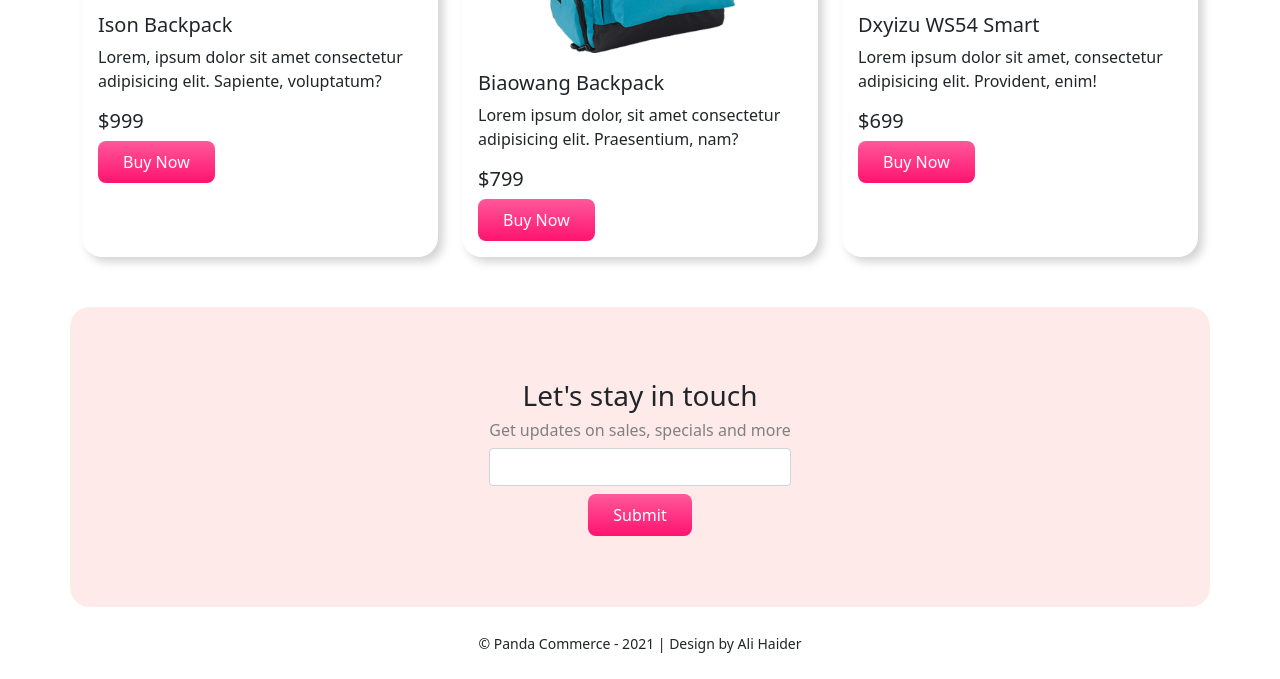
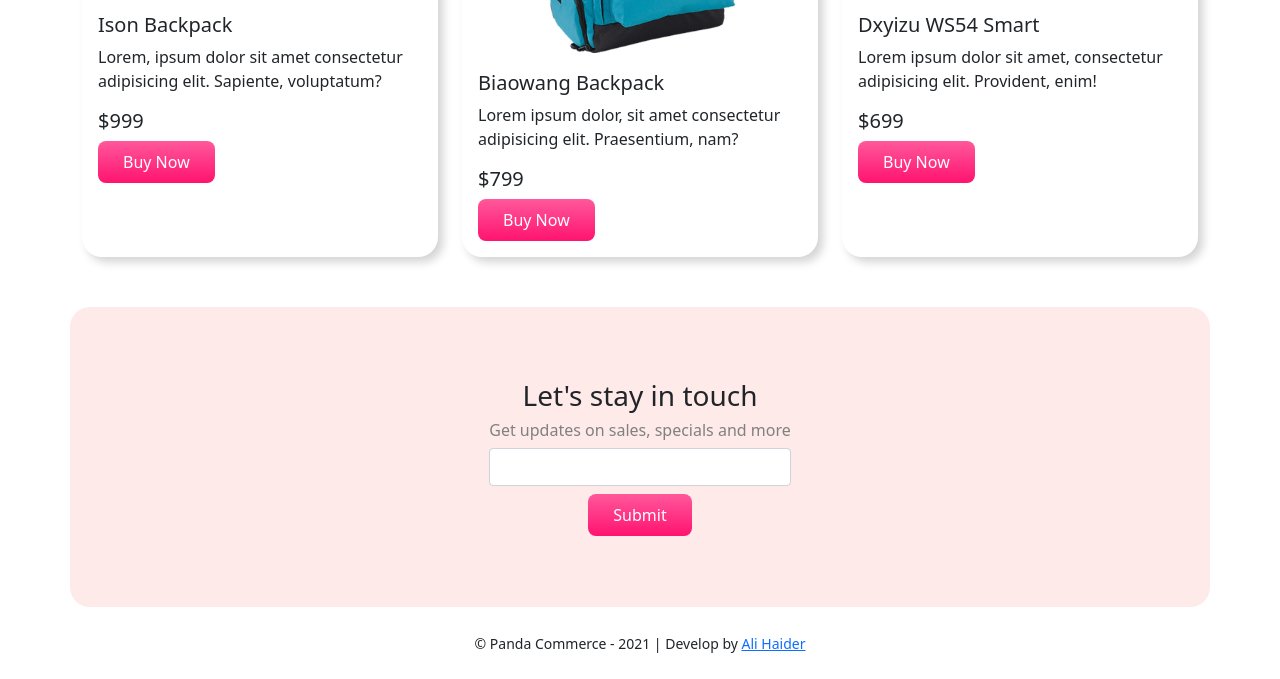
Before and after one commit to ahDevGit/panda-commerce, a plain HTML site: page index.html in a window 1280 px wide. Shown: the part 1721-2400 px from the top of the page. Drawn offline with nearby package versions, Linux system fonts and the light colour scheme.

Commit message:
Content Update

```diff
--- a/index.html
+++ b/index.html
@@ -4,7 +4,7 @@
     <meta charset="UTF-8" />
     <meta http-equiv="X-UA-Compatible" content="IE=edge" />
     <meta name="viewport" content="width=device-width, initial-scale=1.0" />
-    <title>Panda Commerce</title>
+    <title>Welcome to Panda Commerce</title>
     <link
       href="https://cdn.jsdelivr.net/npm/bootstrap@5.1.3/dist/css/bootstrap.min.css"
       rel="stylesheet"
@@ -271,7 +271,10 @@
 
     <footer>
       <div class="container my-4 text-center">
-        <small>&copy; Panda Commerce - 2021 | Design by Ali Haider</small>
+        <small
+          >&copy; Panda Commerce - 2021 | Develop by
+          <a href="https://alihaider.dev" target="_blank">Ali Haider</a></small
+        >
       </div>
     </footer>
     <script
```
